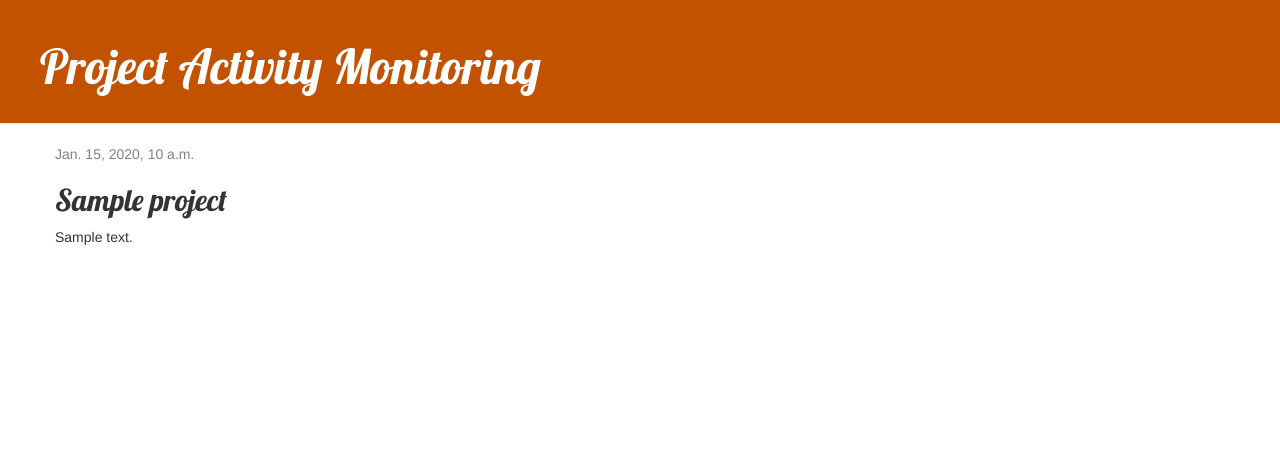
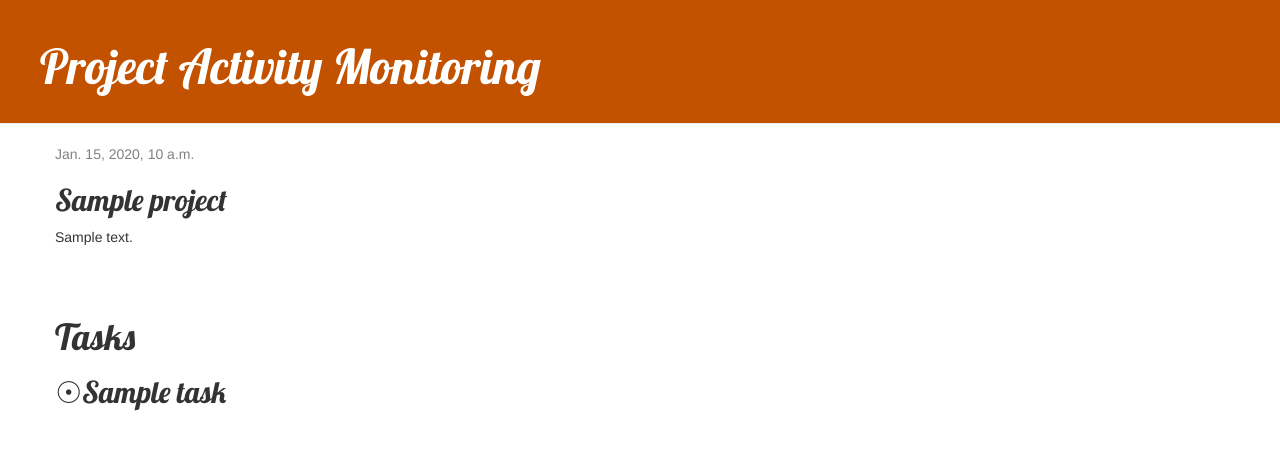
Before and after one commit to b0ran0v/Activity_Monitoring, a Django app: page /project/1/ in a window 1280 px wide. Shown: the top 450 px of the page. Run offline with Django 3.2, Linux system fonts and the light colour scheme; tables that the repository leaves empty hold one stand-in row (values such as "Sample post"); some libraries are stand-ins or nearby versions.

Commit message:
Project Manager can view Project details and its tasks

```diff
--- a/Project_Activity_Monitoring/models.py
+++ b/Project_Activity_Monitoring/models.py
@@ -2,7 +2,7 @@ from django.conf import settings
 from django.db import models
 from django.utils import timezone
 from field_permissions.models import FieldPermissionModelMixin
-from django.contrib.auth.models import AbstractUser
+from django.contrib.auth.models import User
 
 
 class Project(models.Model):
@@ -20,13 +20,13 @@ class Project(models.Model):
 
 class Task(FieldPermissionModelMixin, models.Model):
     project = models.ForeignKey(Project, on_delete=models.CASCADE)
-    developer = models.ForeignKey(settings.AUTH_USER_MODEL, on_delete=models.CASCADE,
+    developer = models.ForeignKey(settings.AUTH_USER_MODEL, limit_choices_to={'groups__name': "Developer"}, on_delete=models.CASCADE,
                                   blank=True, null=True)
     title = models.CharField(max_length=50)
     description = models.TextField()
-    is_finished = models.BooleanField(settings.AUTHENTICATION_BACKENDS, default=False)
     date_assigned = models.DateField(blank=True, null=True)
     deadline = models.DateTimeField(blank=True, null=True)
+    is_finished = models.BooleanField(settings.AUTHENTICATION_BACKENDS, default=False)
 
     def __str__(self):
         return self.title
--- a/Project_Activity_Monitoring/views.py
+++ b/Project_Activity_Monitoring/views.py
@@ -1,5 +1,5 @@
 from django.shortcuts import render, get_object_or_404
-from .models import Project
+from .models import Project, Task
 
 
 def project_list(request):
@@ -9,4 +9,5 @@ def project_list(request):
 
 def project_detail(request, pk):
     project = get_object_or_404(Project, pk=pk)
-    return render(request, 'Project_Management/project_detail.html', {'project': project})
+    tasks = Task.objects.all().filter(project=project)
+    return render(request, 'Project_Management/project_detail.html', {'project': project, 'tasks': tasks})
--- a/templates/Project_Management/project_detail.html
+++ b/templates/Project_Management/project_detail.html
@@ -8,4 +8,12 @@
         <h2>{{ project.title }}</h2>
         <p>{{ project.description |linebreaksbr }}</p>
     </div>
+    <div class="tasks">
+        <h1>Tasks</h1>
+        {% for task in tasks %}
+            <div class="task">
+                <h2>&#9737;{{ task.title }}</h2>
+            </div>
+        {% endfor %}
+    </div>
 {% endblock %}
```
Also changed, not shown: Project_Activity_Monitoring/migrations/0001_initial.py (added), Project_Activity_Monitoring/migrations/0002_auto_20190418_2009.py (added), Project_Activity_Monitoring/migrations/0003_auto_20190418_2015.py (added), Project_Activity_Monitoring/migrations/0004_auto_20190418_2015.py (added), Project_Activity_Monitoring/migrations/0005_auto_20190418_2019.py (added), Project_Activity_Monitoring/migrations/0006_auto_20190418_2021.py (added), Project_Activity_Monitoring/migrations/0007_auto_20190418_2024.py (added), Project_Activity_Monitoring/migrations/0008_auto_20190418_2035.py (added), Project_Activity_Monitoring/migrations/__init__.py (added).
